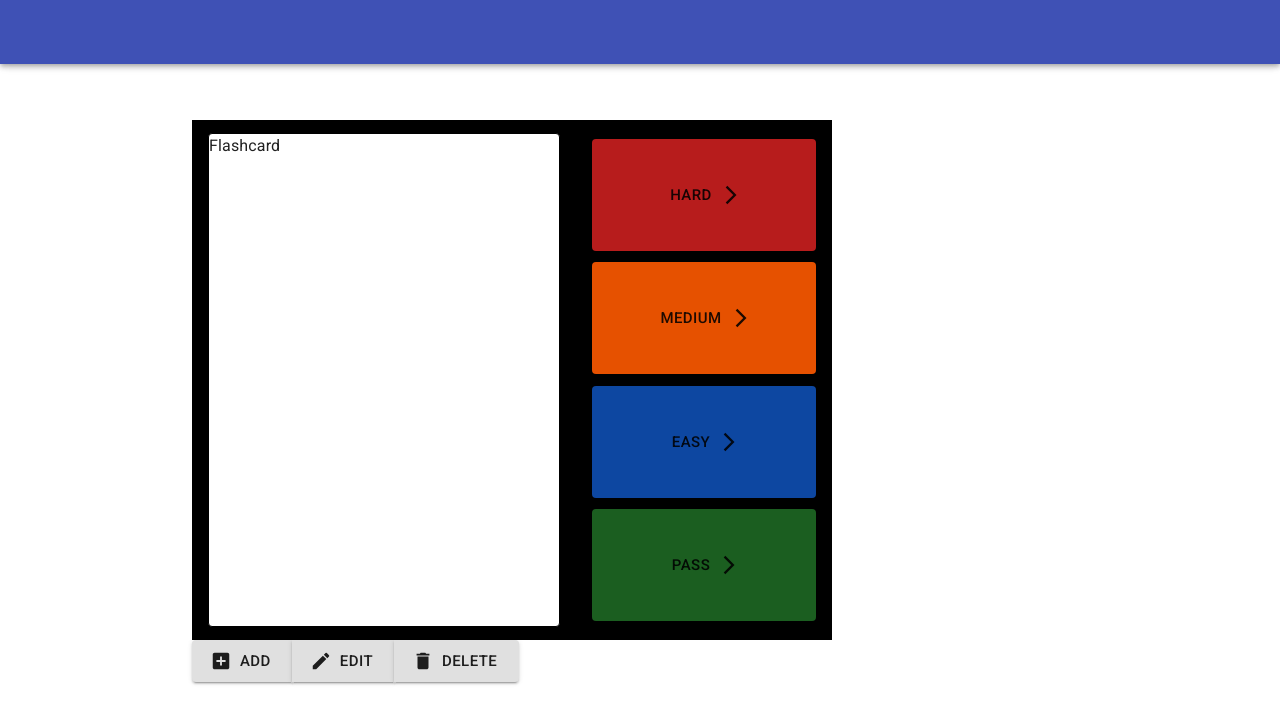
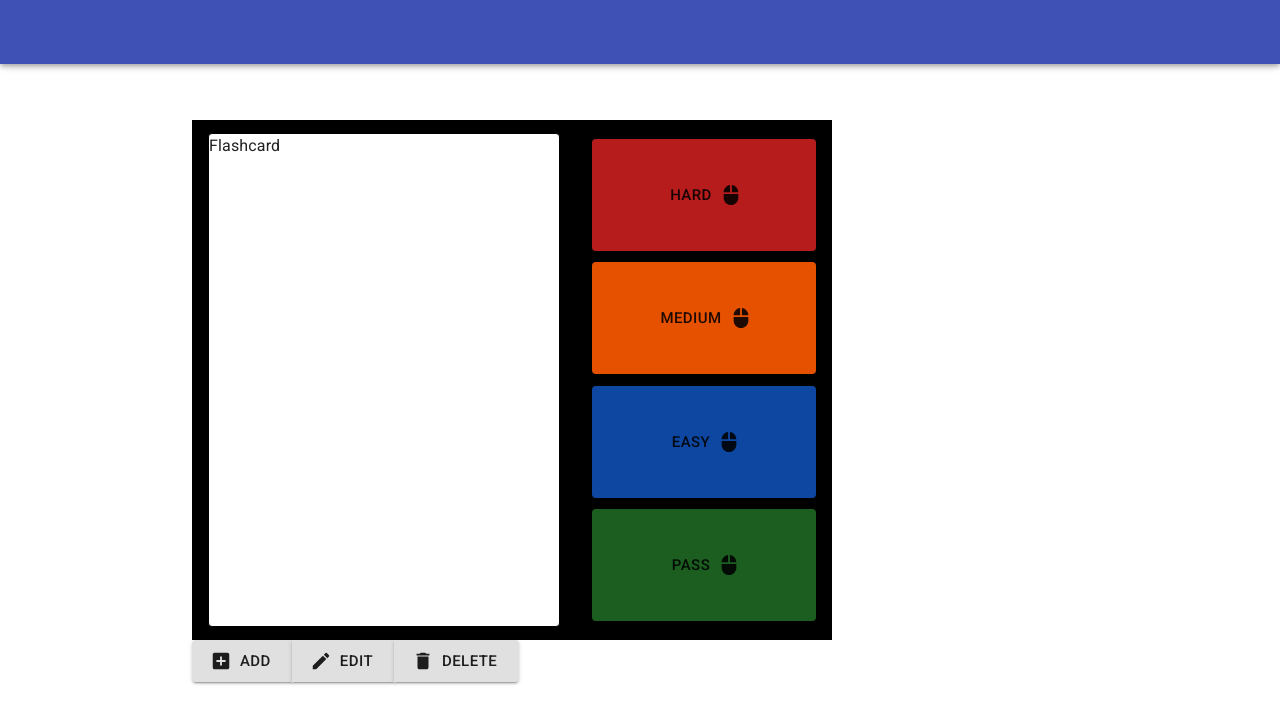
Before and after one commit to munrhalls/Ylon-Flashcards, a React (Create React App) app: page / in a window 1280 px wide. Shown: the top 724 px of the page. Built offline with nearby package versions, Linux system fonts and the light colour scheme.

Commit message:
add mouse icon

```diff
--- a/src/components/DifficultyBtns/DifficultyBtns.jsx
+++ b/src/components/DifficultyBtns/DifficultyBtns.jsx
@@ -11,9 +11,11 @@ import {
   Button,
   ButtonGroup,
   Card,
+  Hidden,
 } from "@material-ui/core";
 
 import ArrowForwardIosIcon from "@mui/icons-material/ArrowForwardIos";
+import MouseIcon from "@mui/icons-material/Mouse";
 
 export default function DifficultyBtns() {
   const classes = useStyles();
@@ -21,7 +23,11 @@ export default function DifficultyBtns() {
   return (
     <div className={classes.difficultyButtons}>
       <Button
-        endIcon={<ArrowForwardIosIcon />}
+        endIcon={
+          <Hidden xsDown>
+            <MouseIcon />
+          </Hidden>
+        }
         variant="contained"
         size="large"
         className={classes.hard}
@@ -29,7 +35,11 @@ export default function DifficultyBtns() {
         Hard
       </Button>
       <Button
-        endIcon={<ArrowForwardIosIcon />}
+        endIcon={
+          <Hidden xsDown>
+            <MouseIcon />
+          </Hidden>
+        }
         variant="contained"
         size="large"
         className={classes.medium}
@@ -37,7 +47,11 @@ export default function DifficultyBtns() {
         Medium
       </Button>
       <Button
-        endIcon={<ArrowForwardIosIcon />}
+        endIcon={
+          <Hidden xsDown>
+            <MouseIcon />
+          </Hidden>
+        }
         variant="contained"
         size="large"
         className={classes.easy}
@@ -45,7 +59,11 @@ export default function DifficultyBtns() {
         Easy
       </Button>
       <Button
-        endIcon={<ArrowForwardIosIcon />}
+        endIcon={
+          <Hidden xsDown>
+            <MouseIcon />
+          </Hidden>
+        }
         variant="contained"
         size="large"
         className={classes.pass}
--- a/src/components/DifficultyBtns/DifficultyBtnsStyles.js
+++ b/src/components/DifficultyBtns/DifficultyBtnsStyles.js
@@ -30,21 +30,37 @@ export const useStyles = makeStyles((themes) => {
       backgroundColor: red[900],
       flex: "1",
       margin: "2.5% 0",
+      [themes.breakpoints.down("xs")]: {
+        maxWidth: "60%",
+        fontSize: "10px",
+      },
     },
     medium: {
       backgroundColor: orange[900],
       flex: "1",
       margin: "2.5% 0",
+      [themes.breakpoints.down("xs")]: {
+        maxWidth: "60%",
+        fontSize: "10px",
+      },
     },
     easy: {
       backgroundColor: blue[900],
       flex: "1",
       margin: "2.5% 0",
+      [themes.breakpoints.down("xs")]: {
+        maxWidth: "60%",
+        fontSize: "12px",
+      },
     },
     pass: {
       backgroundColor: green[900],
       flex: "1",
       margin: "2.5% 0",
+      [themes.breakpoints.down("xs")]: {
+        maxWidth: "60%",
+        fontSize: "10px",
+      },
     },
   };
 });
```
